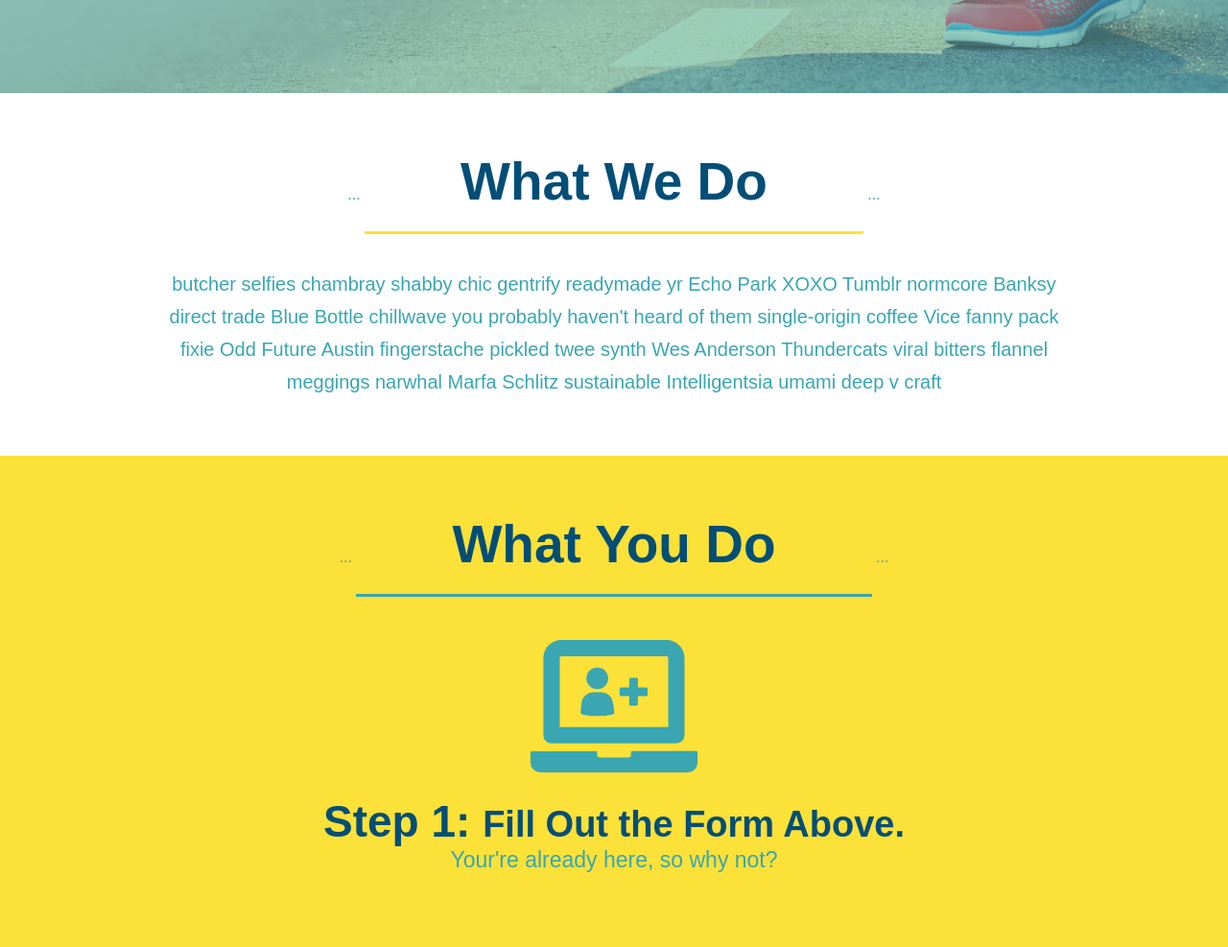
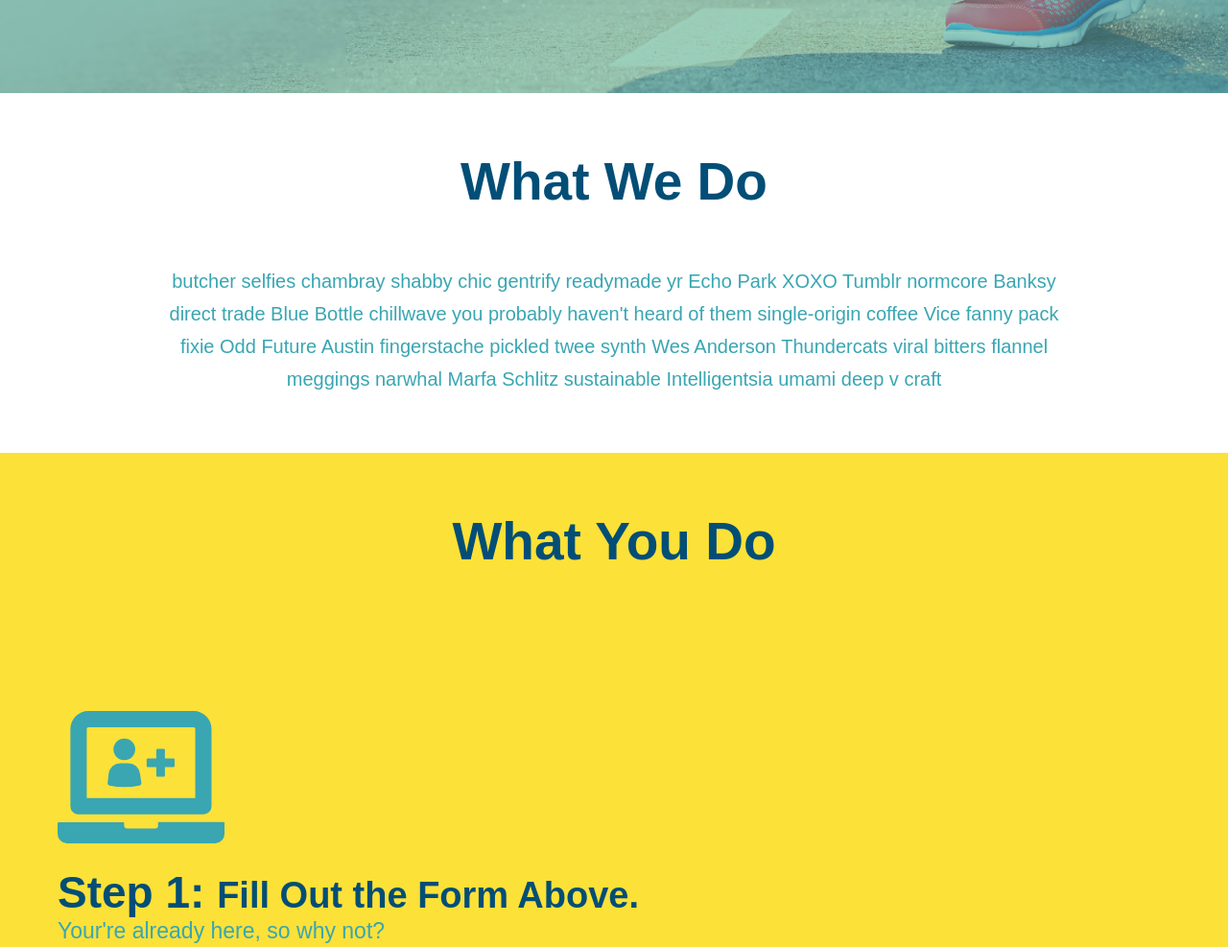
Before and after one commit to Brandonpena97/run-buddy, a plain HTML site: page index.html in a window 1280 px wide. Shown: the part 615-1602 px from the top of the page at 96% size. Drawn offline with Linux system fonts and the light colour scheme.

Commit message:
restructured html and updated css

```diff
--- a/index.html
+++ b/index.html
@@ -75,19 +75,23 @@
 
         <!--"what we do" section-->
         <section id="what-we-do" class="intro">
-            ...
+            <div class="flex-row">
                 <h2 class="section-title primary-border"> What We Do</h2>
-            ...
+            </div>
+
+            <div class="flex-row">
                 <P>
                     butcher selfies chambray shabby chic gentrify readymade yr Echo Park XOXO Tumblr normcore Banksy direct trade Blue Bottle chillwave you probably haven't heard of them single-origin coffee Vice fanny pack fixie Odd Future Austin fingerstache pickled twee synth Wes Anderson Thundercats viral bitters flannel meggings narwhal Marfa Schlitz sustainable Intelligentsia umami deep v craft
                 </P>
+            </div>
+
         </section>
 
         <!--"what you do" section-->
         <section id="what-you-do" class="steps">
-            ...
+            <div class="flex-row">
                 <h2 class="section-title secondary-border"> What You Do</h2>
-            ...
+            </div>
 
             <div>
                 <!--insert this img element -->
@@ -117,9 +121,12 @@
 
         <!--"meet the trainers" section-->
         <section id="your-trainers" class="trainers">
+            <div class="flex-row">
                 <h2 class="section-title primary-border"
             >Meet The Trainers
             </h2>
+            </div>
+
             <article class="trainer">
                 <img src="./assets/images/trainer-1.jpg" alt="Arron Stephens in his workout clothes, ready to pump iron"/>
                 <div class="trainer-bio text-left">
@@ -160,7 +167,10 @@
 
         <!--"Reach Out" section-->
         <section id="reach-out" class="contact">
+            <div class="flex-row">
                 <h2 class="section-title secondary-border">Reach Out</h2>
+            </div>
+
             <div class="contact-info">
                 <div class="contact-form">
                     <h3>Contact Us</h3>
--- a/style.css
+++ b/style.css
@@ -147,9 +147,7 @@ section{
 
 /* HERO STYLE ENDS */
 
-.intro{
-    text-align: center;
-}
+
 
 .intro p {
     line-height: 1.7;
@@ -157,10 +155,11 @@ section{
     width: 80%;
     font-size: 20px;
     margin: 0 auto;
+    text-align: center;
 }
 
 .steps {
-    text-align: center;
+
     background: #fce138;
 }
 
@@ -168,9 +167,11 @@ section{
     font-size: 55px;
     color: #024e76;
     margin-bottom: 35px;
-    padding: 0 100px 20px 100px;
-    display: inline-block;
-    border-bottom: 3px solid;
+    padding-bottom: 20px;
+    text-align: center;
+    margin: 0 auto 35px auto;
+    width: 50%;
+
 }
 
 .primary-border {
@@ -206,7 +207,7 @@ section{
 }
 
 .trainers {
-    text-align: center;
+
 }
 
 .trainer {
@@ -228,13 +229,6 @@ section{
     width: 65%;
 }
 
-.text-left {
-    text-align: left;
-}
-
-.text-right {
-    text-align: right;
-}
 
 .trainer-bio h3 {
     font-size: 32px;
@@ -254,7 +248,7 @@ section{
 
 /* REACH OUT STYLE STARTS*/
 .contact{
-    text-align: center;
+
     background: #024e76;
 }
 
@@ -292,3 +286,15 @@ section{
     color: #fce138;
 }
 /* REACH OUT STYLE ENDS */
+
+.text-left {
+    text-align: left;
+}
+
+.text-right {
+    text-align: right;
+}
+
+.flex-row {
+    display: flex;
+}
```
Lines whose indentation alone changed are shown as unchanged.
